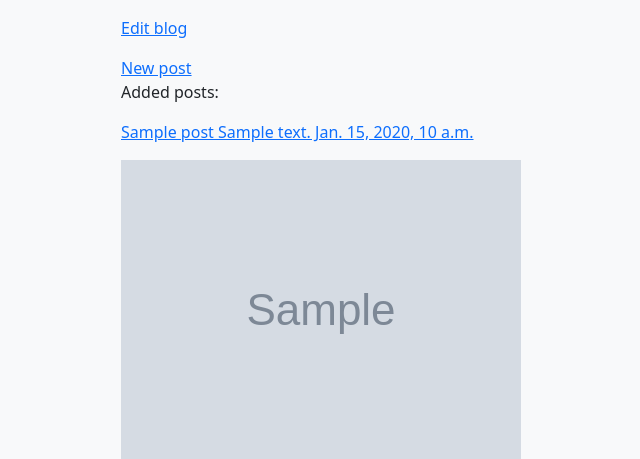
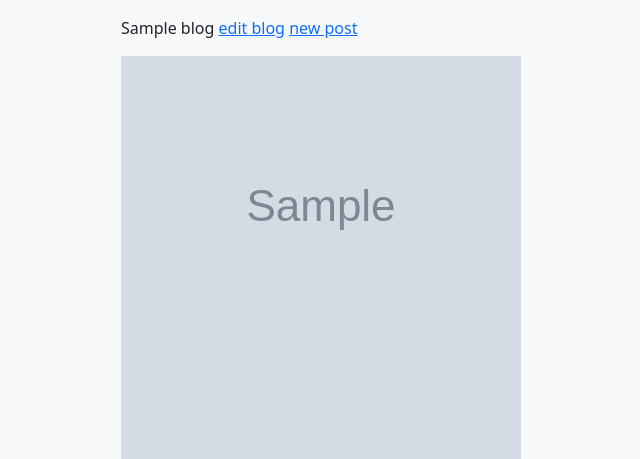
Before and after one commit to hpds93/blog_maker2, a Django app: template blog/templates/blog/posts.html in a window 1280 px wide. Shown: the part 81-540 px from the top of the page, without its empty margins (151-791 px from the left). Run offline with Django 3.2, Linux system fonts and the light colour scheme; the template is opened without the code that fills it: most values are stand-ins (such as "Sample title", 1, 10 or a date in 2020); grey boxes marked "Sample" are stand-in pictures; some libraries are stand-ins or nearby versions.

Commit message:
debug Blog model save method; send Blog instance to the posts template

```diff
--- a/blog/templates/blog/posts.html
+++ b/blog/templates/blog/posts.html
@@ -31,9 +31,16 @@
     <div class="row justify-content-center">
       <div class="col-md-8">
 
-        <!--Blog and posts data -->
-        <p><a href="{% url 'blog:edit_blog' blog_id %}">Edit blog</a></p>
-        <a href="{% url 'blog:new_post' blog_id %}">New post</a>
+        <!--Blog data -->
+        <p>{{ blog.title }}
+          <a href="{% url 'blog:edit_blog' blog.id %}">edit blog</a>
+          <a href="{% url 'blog:new_post' blog.id %}">new post</a>
+        </p>
+        <img src="{{ blog.profile_image.url }}" alt="profile image">
+        <img src="{{ blog.cover_image.url }}" alt="cover image">
+        <img src="{{ blog.background_image.url }}" alt="background image">
+
+        <!--Posts data -->
         <p>Added posts:</p>
         {% for post in posts %}
           <p><a href="{% url 'blog:edit_post' post.id %}">{{ post.title }} {{ post.text|truncatechars:20 }} {{ post.date_added }}</a></p>
--- a/blog/views.py
+++ b/blog/views.py
@@ -47,10 +47,6 @@
     if request.method != 'POST':
         form = BlogForm(instance=blog)
     else:
-        # Test if user owns the post's blog.
-        if request.user != blog.user:
-            raise Http404
-
         form = BlogForm(request.POST, request.FILES, instance=blog)
         if form.is_valid():
             form.save()
@@ -72,7 +68,7 @@
         raise Http404
 
     context = {'posts': blog.post_set.all().order_by('date_added'),
-               'blog_id': blog_id}
+               'blog': blog}
 
     return render(request, 'blog/posts.html', context)
 
```
Also changed, not shown: blog/models.py (+15 -6 lines).
